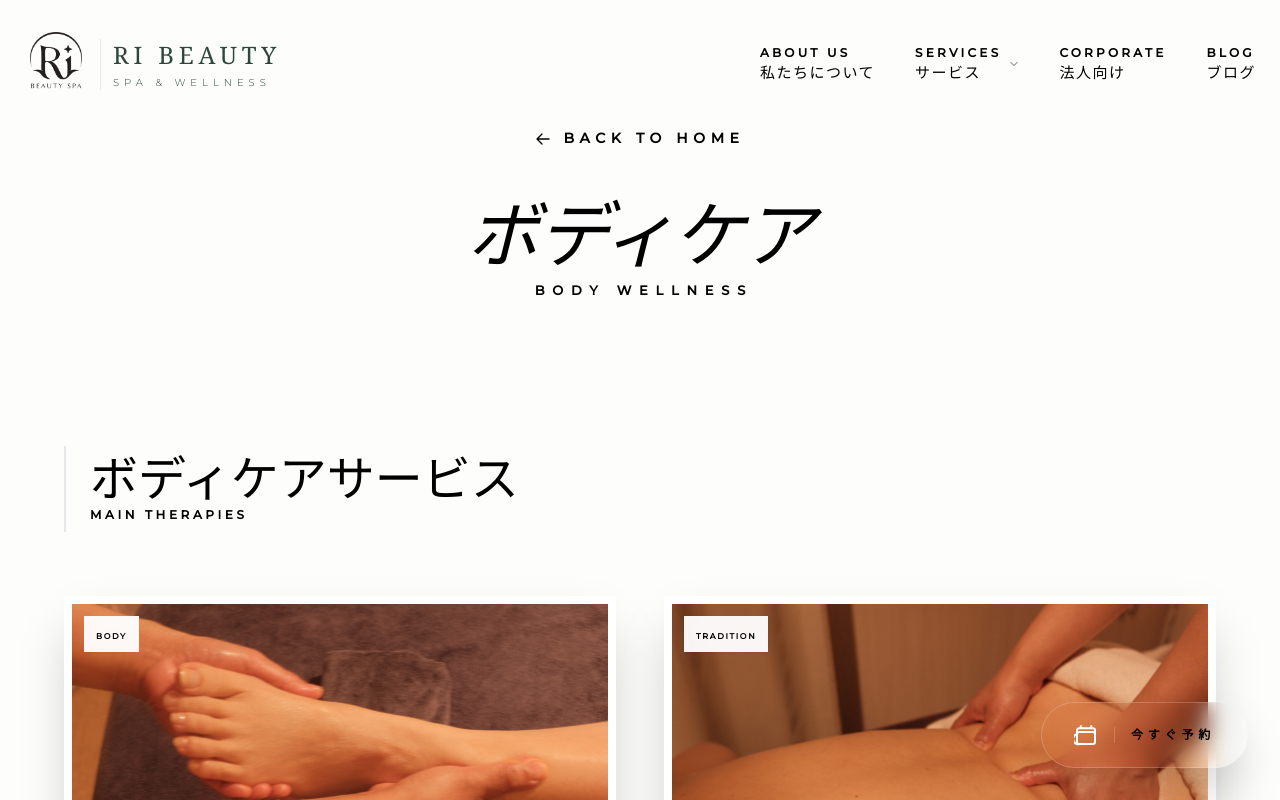
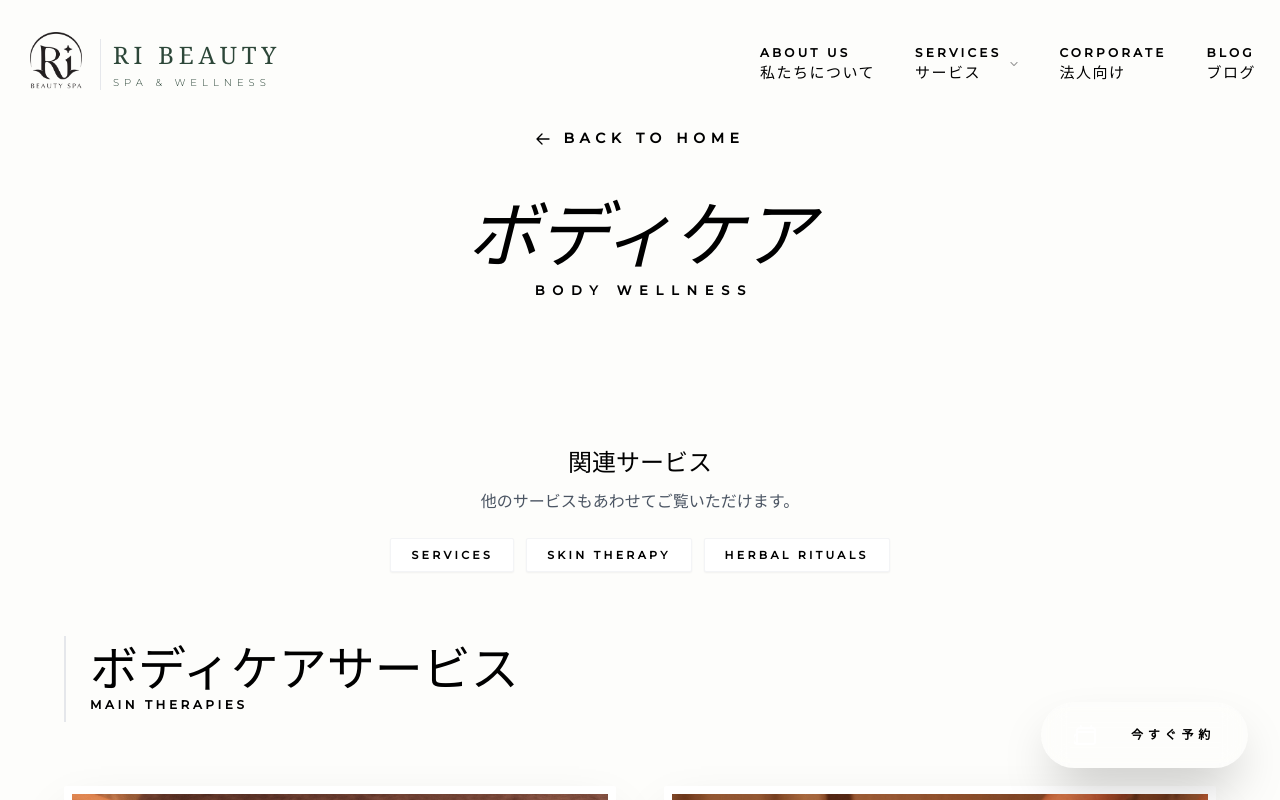
Before and after one commit to Nakamura2101/ri-beauty-spa, a React (Vite) app: page /services/body-wellness in a window 1280 px wide. Shown: the top 800 px of the page. Built offline with nearby package versions, Linux system fonts and the light colour scheme.

Commit message:
Improve indexing signals for services pages

```diff
--- a/src/components/BodyCareDetail.tsx
+++ b/src/components/BodyCareDetail.tsx
@@ -1,4 +1,5 @@
 import React from 'react';
+import { Link } from 'react-router-dom';
 import { BODY_WELLNESS_ADDITIONAL_OPTIONS, BODY_WELLNESS_MAIN_THERAPIES, SQUARE_BOOKING_LINK } from '../constants';
 
 interface Props {
@@ -32,6 +33,31 @@ export const BodyCareDetail: React.FC<Props> = ({ onBack }) => {
           </div>
           <div className="w-12 h-px bg-spa-green/20 mt-12"></div>
         </div>
+
+        <section className="max-w-6xl mx-auto mb-16 text-center">
+          <h2 className="text-2xl font-serif text-black">関連サービス</h2>
+          <p className="mt-3 text-gray-600 font-light">他のサービスもあわせてご覧いただけます。</p>
+          <div className="mt-6 flex flex-wrap justify-center gap-3">
+            <Link
+              to="/services/"
+              className="px-5 py-2 bg-white border border-gray-100 shadow-sm rounded-sm text-[11px] uppercase tracking-[0.3em] font-bold text-black hover:opacity-70"
+            >
+              SERVICES
+            </Link>
+            <Link
+              to="/services/skin-therapy/"
+              className="px-5 py-2 bg-white border border-gray-100 shadow-sm rounded-sm text-[11px] uppercase tracking-[0.3em] font-bold text-black hover:opacity-70"
+            >
+              SKIN THERAPY
+            </Link>
+            <Link
+              to="/services/herbal-rituals/"
+              className="px-5 py-2 bg-white border border-gray-100 shadow-sm rounded-sm text-[11px] uppercase tracking-[0.3em] font-bold text-black hover:opacity-70"
+            >
+              HERBAL RITUALS
+            </Link>
+          </div>
+        </section>
 
         {/* Part 1: Main Services */}
         <div className="max-w-6xl mx-auto mb-32">
--- a/src/pages/BodyWellnessPage.tsx
+++ b/src/pages/BodyWellnessPage.tsx
@@ -2,6 +2,7 @@ import React from 'react';
 import { useNavigate } from 'react-router-dom';
 import { Seo } from '../components/Seo';
 import { BodyCareDetail } from '../components/BodyCareDetail';
+import { SITE_ORIGIN } from '../constants';
 
 export const BodyWellnessPage: React.FC = () => {
   const navigate = useNavigate();
@@ -12,6 +13,23 @@ export const BodyWellnessPage: React.FC = () => {
         title="ボディウェルネス｜Ri Beauty Spa & Wellness 川崎"
         description="ボディケアで巡りとバランスを整えるトリートメント。川崎のRi Beauty Spa & Wellnessで深いリラクゼーションを。"
         canonicalPath="/services/body-wellness/"
+        structuredData={[
+          {
+            '@type': 'BreadcrumbList',
+            itemListElement: [
+              { '@type': 'ListItem', position: 1, name: 'ホーム', item: `${SITE_ORIGIN}/` },
+              { '@type': 'ListItem', position: 2, name: 'サービス', item: `${SITE_ORIGIN}/services/` },
+              { '@type': 'ListItem', position: 3, name: 'ボディケア', item: `${SITE_ORIGIN}/services/body-wellness/` },
+            ],
+          },
+          {
+            '@type': 'Service',
+            name: 'ボディケア',
+            serviceType: 'ボディウェルネス',
+            url: `${SITE_ORIGIN}/services/body-wellness/`,
+            description: 'ボディケアで巡りとバランスを整えるトリートメント。川崎のRi Beauty Spa & Wellnessで深いリラクゼーションを。',
+          },
+        ]}
       />
 
       <BodyCareDetail onBack={() => navigate('/services/')} />
--- a/src/pages/HerbalRitualsPage.tsx
+++ b/src/pages/HerbalRitualsPage.tsx
@@ -2,6 +2,7 @@ import React from 'react';
 import { useNavigate } from 'react-router-dom';
 import { Seo } from '../components/Seo';
 import { HerbalRitualsDetail } from '../components/HerbalRitualsDetail';
+import { SITE_ORIGIN } from '../constants';
 
 export const HerbalRitualsPage: React.FC = () => {
   const navigate = useNavigate();
@@ -12,6 +13,23 @@ export const HerbalRitualsPage: React.FC = () => {
         title="ハーバルリチュアル｜Ri Beauty Spa & Wellness 川崎"
         description="ハーブの力で心身を整えるリチュアル。香りと温もりに包まれる癒やしの時間をご提供します。"
         canonicalPath="/services/herbal-rituals/"
+        structuredData={[
+          {
+            '@type': 'BreadcrumbList',
+            itemListElement: [
+              { '@type': 'ListItem', position: 1, name: 'ホーム', item: `${SITE_ORIGIN}/` },
+              { '@type': 'ListItem', position: 2, name: 'サービス', item: `${SITE_ORIGIN}/services/` },
+              { '@type': 'ListItem', position: 3, name: 'ハーブの儀式', item: `${SITE_ORIGIN}/services/herbal-rituals/` },
+            ],
+          },
+          {
+            '@type': 'Service',
+            name: 'ハーブの儀式',
+            serviceType: 'ハーバルリチュアル',
+            url: `${SITE_ORIGIN}/services/herbal-rituals/`,
+            description: 'ハーブの力で心身を整えるリチュアル。香りと温もりに包まれる癒やしの時間をご提供します。',
+          },
+        ]}
       />
 
       <HerbalRitualsDetail onBack={() => navigate('/services/')} />
--- a/src/pages/ServicesPage.tsx
+++ b/src/pages/ServicesPage.tsx
@@ -2,6 +2,7 @@ import React from 'react';
 import { Link } from 'react-router-dom';
 import { Seo } from '../components/Seo';
 import { Services } from '../components/Services';
+import { SITE_ORIGIN } from '../constants';
 
 export const ServicesPage: React.FC = () => {
   return (
@@ -10,6 +11,29 @@ export const ServicesPage: React.FC = () => {
         title="サービス一覧｜Ri Beauty Spa 川崎"
         description="川崎のRi Beauty Spaが提供するフェイシャル、ボディケア、ハーバルリチュアルの一覧ページ。"
         canonicalPath="/services/"
+        structuredData={[
+          {
+            '@type': 'BreadcrumbList',
+            itemListElement: [
+              { '@type': 'ListItem', position: 1, name: 'ホーム', item: `${SITE_ORIGIN}/` },
+              { '@type': 'ListItem', position: 2, name: 'サービス', item: `${SITE_ORIGIN}/services/` },
+            ],
+          },
+          {
+            '@type': 'CollectionPage',
+            name: 'サービス一覧',
+            url: `${SITE_ORIGIN}/services/`,
+            description: '川崎のRi Beauty Spaが提供するフェイシャル、ボディケア、ハーバルリチュアルの一覧ページ。',
+            mainEntity: {
+              '@type': 'ItemList',
+              itemListElement: [
+                { '@type': 'ListItem', position: 1, name: 'ボディケア', url: `${SITE_ORIGIN}/services/body-wellness/` },
+                { '@type': 'ListItem', position: 2, name: 'スキンケア', url: `${SITE_ORIGIN}/services/skin-therapy/` },
+                { '@type': 'ListItem', position: 3, name: 'ハーブの儀式', url: `${SITE_ORIGIN}/services/herbal-rituals/` },
+              ],
+            },
+          },
+        ]}
       />
 
       <main className="pt-32">
--- a/src/pages/SkinTherapyPage.tsx
+++ b/src/pages/SkinTherapyPage.tsx
@@ -2,6 +2,7 @@ import React from 'react';
 import { useNavigate } from 'react-router-dom';
 import { Seo } from '../components/Seo';
 import { SkinTherapyDetail } from '../components/SkinTherapyDetail';
+import { SITE_ORIGIN } from '../constants';
 
 export const SkinTherapyPage: React.FC = () => {
   const navigate = useNavigate();
@@ -12,6 +13,23 @@ export const SkinTherapyPage: React.FC = () => {
         title="スキンセラピー｜Ri Beauty Spa & Wellness 川崎"
         description="フェイシャルを中心としたスキンケアメニュー。肌状態に合わせた丁寧なケアで、健やかな素肌へ導きます。"
         canonicalPath="/services/skin-therapy/"
+        structuredData={[
+          {
+            '@type': 'BreadcrumbList',
+            itemListElement: [
+              { '@type': 'ListItem', position: 1, name: 'ホーム', item: `${SITE_ORIGIN}/` },
+              { '@type': 'ListItem', position: 2, name: 'サービス', item: `${SITE_ORIGIN}/services/` },
+              { '@type': 'ListItem', position: 3, name: 'スキンケア', item: `${SITE_ORIGIN}/services/skin-therapy/` },
+            ],
+          },
+          {
+            '@type': 'Service',
+            name: 'スキンケア',
+            serviceType: 'フェイシャル・スキンセラピー',
+            url: `${SITE_ORIGIN}/services/skin-therapy/`,
+            description: 'フェイシャルを中心としたスキンケアメニュー。肌状態に合わせた丁寧なケアで、健やかな素肌へ導きます。',
+          },
+        ]}
       />
 
       <SkinTherapyDetail onBack={() => navigate('/services/')} />
```
Also changed, not shown: 1 other file (tests, documents, lock files or other folders).
